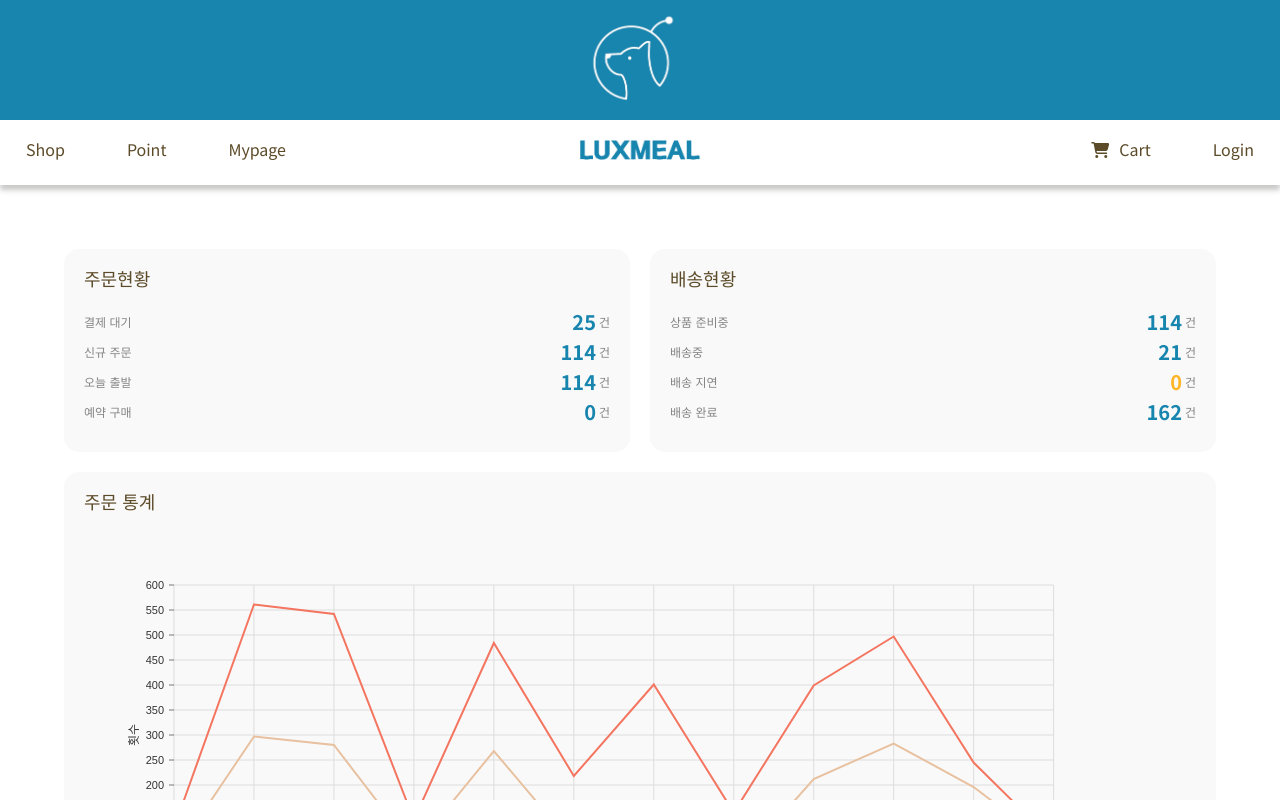
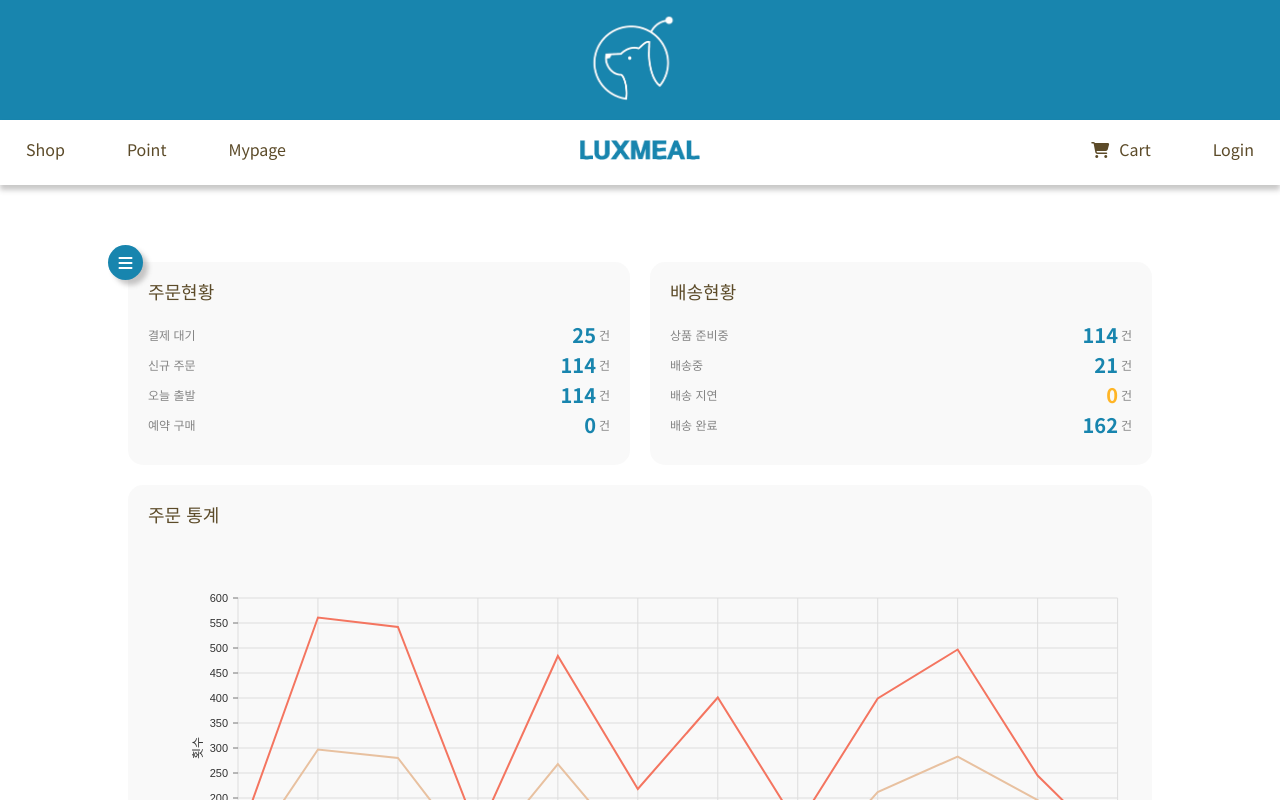
Before and after one commit to codestates-seb/seb40_main_019, a React (Create React App) app in the folder client/: page /seller in a window 1280 px wide. Shown: the top 800 px of the page. Built offline with nearby package versions, Linux system fonts and the light colour scheme; no server answers.

Commit message:
Feat: 페이지 레이아웃 & 사이드바

```diff
--- a/client/src/App.js
+++ b/client/src/App.js
@@ -14,6 +14,7 @@ import ShopProductList from './pages/shopProductList/js/ShopProductList';
 import ShopProductDetail from './pages/shopProductDetail/js/ShopProductDetail';
 // import { tokenReissue } from './util/api/Reissue';
 import Seller from './pages/seller/js/Seller';
+import TotalLayout from './components/layout/js/TotalLayout';
 
 function App() {
   //json-server 주소
@@ -51,7 +52,9 @@ function App() {
           <Route path="oauth/google" element={<OauthGoogle />} />
           <Route path="/products" element={<ShopProductList />} />
           <Route path="/productdetail" element={<ShopProductDetail />} />
-          <Route path="/seller" element={<Seller />} />
+          <Route path="/seller" element={<TotalLayout />}>
+            <Route path="/seller" element={<Seller />} />
+          </Route>
         </Route>
       </Routes>
     </>
--- /dev/null
+++ b/client/src/components/layout/css/TotalLayout.scss
@@ -0,0 +1,53 @@
+.sidebar1280{
+    display: none;
+    @media (max-width: 1280px) {
+        display: flex;
+        position: sticky;
+        top: 60px;
+      }
+      .sidebarAb{
+        position: absolute;
+        top: 60px;
+        left: -30px;
+      }
+}
+
+.totalLayout{
+    // width: 1264px;
+    display: grid;
+    grid-template-columns: 150px 1264px 150px;
+    align-items: center;
+    @media (max-width: 1550px) {
+        grid-template-columns: 150px 1264px 0px;
+      }
+      @media (max-width: 1280px) {
+        display: flex;
+        justify-content: center;
+      }
+}
+
+.sidebarLayout{
+    height: 100%;
+    .sidebar{
+        margin: 6vw 0px 0px 10px;
+        position: sticky;
+        top: 165px;
+    }
+    @media (max-width: 1280px) {
+        display: none;
+      }
+}
+
+
+.contentLayout{
+    width: 80vw;
+    max-width: 1264px;
+    align-items: center;
+    margin: 6vw 0vw;
+}
+
+.marginLayout{
+    @media (max-width: 1550px) {
+        display: none;
+      }
+}
--- /dev/null
+++ b/client/src/components/layout/js/TotalLayout.js
@@ -0,0 +1,26 @@
+import '../css/TotalLayout.scss';
+import { Outlet } from 'react-router-dom';
+import SidebarSeller from '../../sidebar/js/SidebarSeller';
+
+export default function TotalLayout() {
+  return (
+    <>
+      <div className="sidebar1280">
+        <div className="sidebarAb">
+          <SidebarSeller />
+        </div>
+      </div>
+      <div className="totalLayout">
+        <div className="sidebarLayout">
+          <div className="sidebar">
+            <SidebarSeller />
+          </div>
+        </div>
+        <div className="contentLayout">
+          <Outlet />
+        </div>
+        <div className="marginLayout"></div>
+      </div>
+    </>
+  );
+}
--- a/client/src/components/main/css/main.scss
+++ b/client/src/components/main/css/main.scss
@@ -2,6 +2,7 @@ main {
   display: flex;
   justify-content: center;
   width: 100%;
+  height: 100%;
   // min-height: calc(1fr - 250px);
-  align-items: center;
+  align-items:flex-start;
 }
--- a/client/src/components/sidebar/css/sidebar.scss
+++ b/client/src/components/sidebar/css/sidebar.scss
@@ -1,9 +1,3 @@
-.sidebar {
-  position: sticky;
-  top: 95px;
-  left: 10px;
-  height: 250px;
-}
 
 .sidebarMenuBtn {
   display: none;
@@ -13,18 +7,19 @@
   height: 35px;
   background-color: var(--color-blue);
   border-radius: 50%;
+  box-shadow: 5px 5px 5px rgba(75, 73, 72, 0.3);
   i {
     color: var(--color-white);
   }
 
-  @media (max-width: 640px) {
+  @media (max-width: 1280px) {
     display: block;
   }
 }
 
 .sidebarModal {
   display: none;
-  @media (max-width: 640px) {
+  @media (max-width: 1280px) {
     display: block;
   }
 }
@@ -33,13 +28,13 @@
   display: none;
   height: 192px;
   width: 200px;
-  @media (max-width: 640px) {
+  @media (max-width: 1280px) {
     display: block;
   }
 }
 
 .sidebarDesktop {
-  @media (max-width: 640px) {
+  @media (max-width: 1280px) {
     display: none;
   }
 }
--- a/client/src/components/sidebar/css/sidebarMenu.scss
+++ b/client/src/components/sidebar/css/sidebarMenu.scss
@@ -1,12 +1,18 @@
-.sideMargin{
-  margin: 1vw 6vw;
-}
 
 .sidebarContainer {
   box-sizing: border-box;
   position: sticky !important;
   top: 80px !important;
-  width: 18vw;
+  width: 15vw;
+
+  border-radius: 15px;
+  padding: 10px;
+  z-index: 100;
+
+  @media (max-width: 1280px) {
+    background-color: var(--color-white);
+    box-shadow: 5px 5px 5px rgba(75, 73, 72, 0.3);
+  }
 
   .logoBox {
     background: url('../../../assets/img/logo_side_blue.png');
--- /dev/null
+++ b/client/src/components/sidebar/js/SidebarSeller.js
@@ -0,0 +1,30 @@
+import { useState } from 'react';
+import '../css/sidebar.scss';
+import SidebarSellerMenu from './SidebarSellerMenu';
+export default function Sidebar() {
+  const [click, setClick] = useState(false);
+  const handleClickMenu = () => {
+    setClick(!click);
+  };
+  return (
+    <div className="sidebar">
+      <button className="sidebarMenuBtn" onClick={handleClickMenu}>
+        {click ? (
+          <i className="fa-solid fa-x"></i>
+        ) : (
+          <i className="fa-solid fa-bars"></i>
+        )}
+      </button>
+      {click ? (
+        <div className="sidebarModal">
+          <SidebarSellerMenu />
+        </div>
+      ) : (
+        <div className="sidebarNull"></div>
+      )}
+      <div className="sidebarDesktop">
+        <SidebarSellerMenu />
+      </div>
+    </div>
+  );
+}
--- /dev/null
+++ b/client/src/components/sidebar/js/SidebarSellerMenu.js
@@ -0,0 +1,20 @@
+import { Link } from 'react-router-dom';
+import '../css/sidebarMenu.scss';
+
+export default function SidebarSellerMenu() {
+  return (
+    <div className="sideMargin">
+      <div className="sidebarContainer">
+        <Link to="/">
+          <div className="logoBox" />
+        </Link>
+        <ul className="tittleList">
+          <li>대시보드</li>
+          <li>상품 관리</li>
+          <li>판매 관리</li>
+          <li>리뷰 목록</li>
+        </ul>
+      </div>
+    </div>
+  );
+}
--- a/client/src/pages/seller/css/Seller.scss
+++ b/client/src/pages/seller/css/Seller.scss
@@ -1,9 +1,6 @@
-.sellerSidebar {
-  width: 250px;
-}
 
 .sellerDashboard {
-  margin: 5vw;
+  // margin: 5vw;
   width: 100%;
 
   h2 {
--- a/client/src/pages/seller/js/Seller.js
+++ b/client/src/pages/seller/js/Seller.js
@@ -5,7 +5,6 @@ import Graph from '../../../components/seller/js/Graph';
 export default function Seller() {
   return (
     <>
-      {/* <div className="sellerSidebar">sidebar</div> */}
       <div className="sellerDashboard">
         <div className="dashboardTop">
           <div className="dashboardHalf gap">
```
Also changed, not shown: 1 other file (tests, documents, lock files or other folders).
